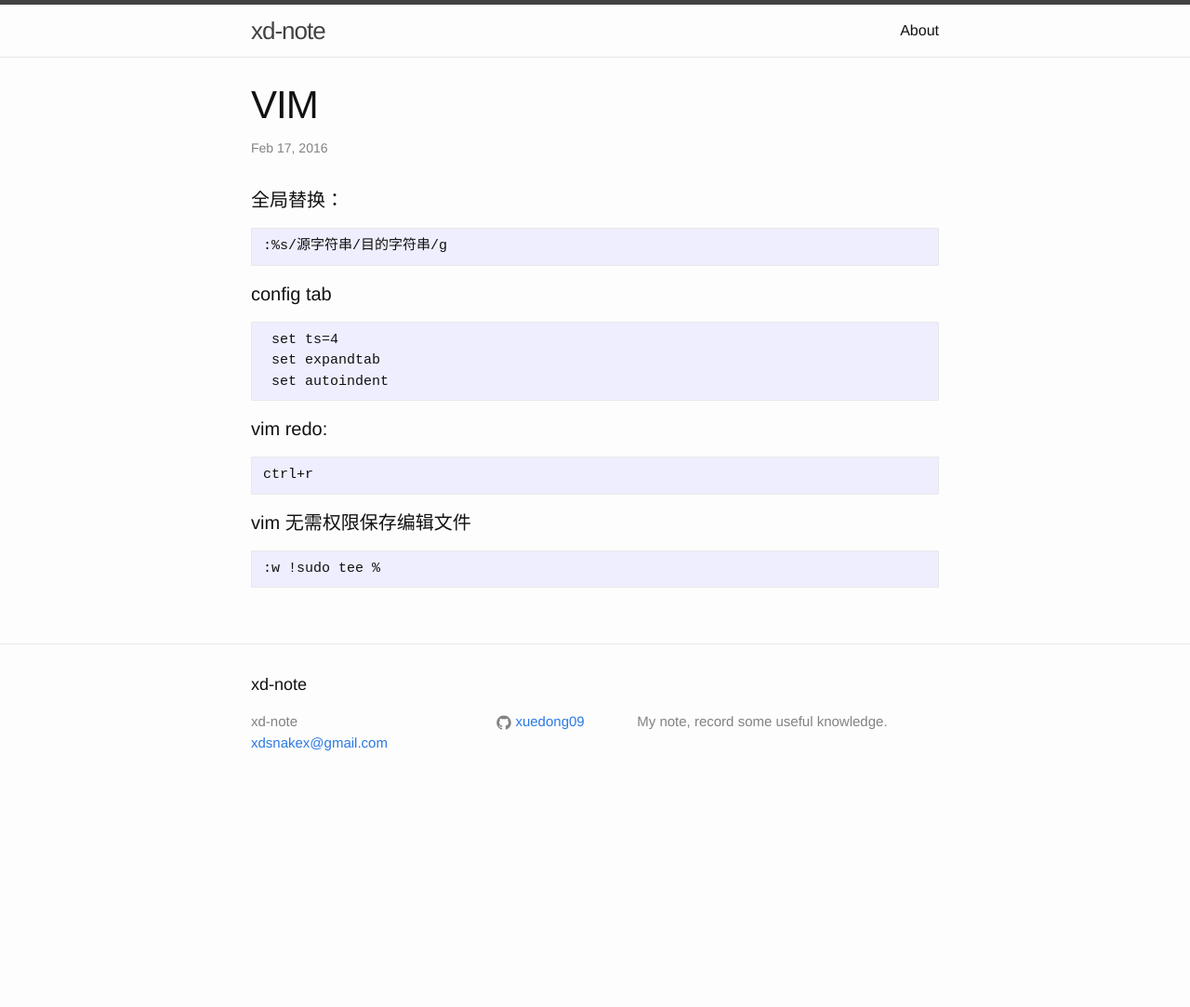
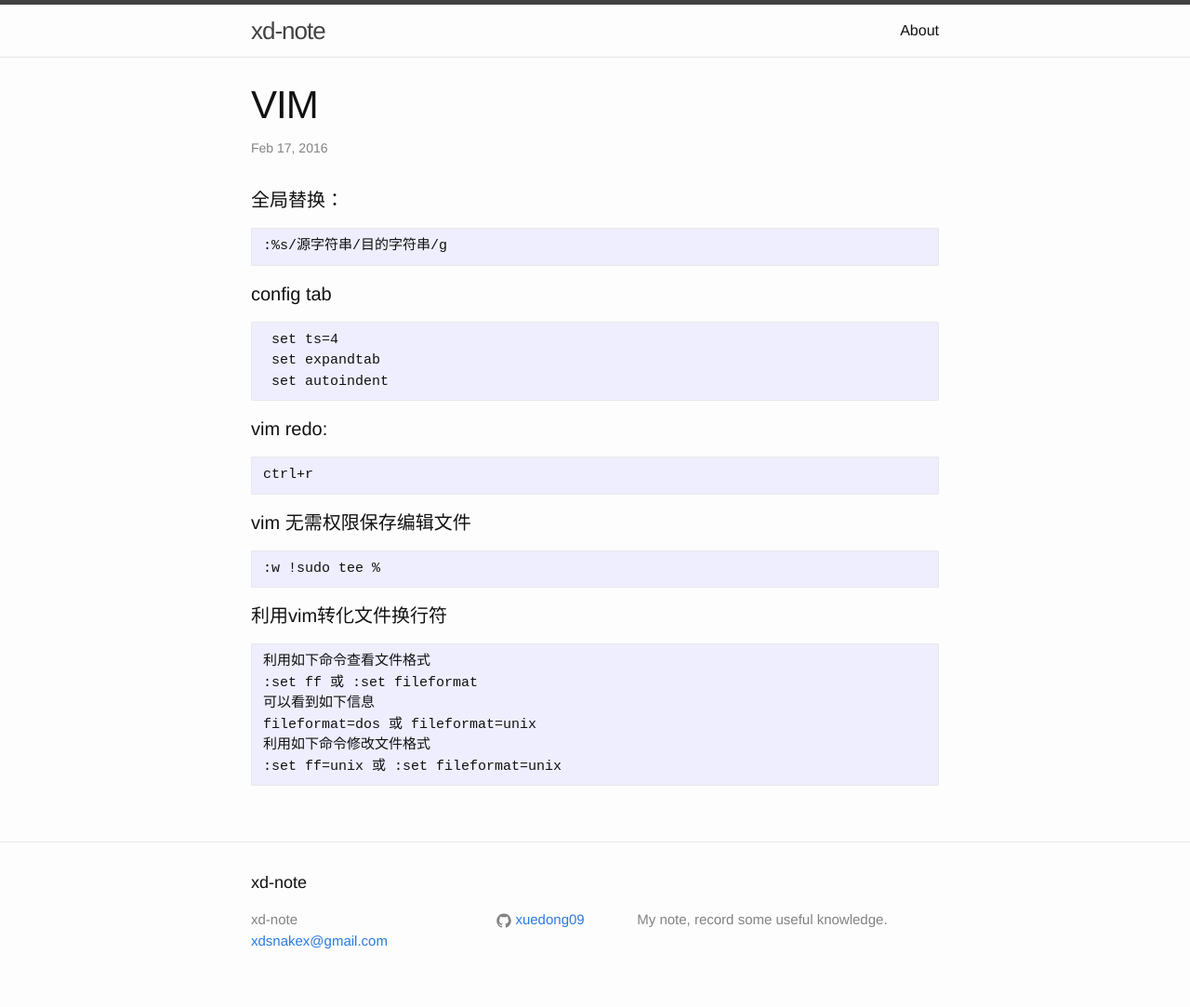
Before and after one commit to xuedong09/xuedong09.github.io, a Jekyll site: the page built from _posts/2016-02-16-vim.md, in a window 1280 px wide. Shown: the whole page at 93% size. Built offline with Jekyll 4.4.1, drawn with Linux system fonts in a browser that asks for light colours; before the commit the page ends 900 px from its top, so only the background shows below that.

Commit message:
use vim change \r\n

````diff
--- a/_posts/2016-02-16-vim.md
+++ b/_posts/2016-02-16-vim.md
@@ -23,3 +23,12 @@ ctrl+r
 ```
 :w !sudo tee %
 ```
+
+#### 利用vim转化文件换行符
+
+    利用如下命令查看文件格式
+    :set ff 或 :set fileformat
+    可以看到如下信息
+    fileformat=dos 或 fileformat=unix
+    利用如下命令修改文件格式
+    :set ff=unix 或 :set fileformat=unix
````
